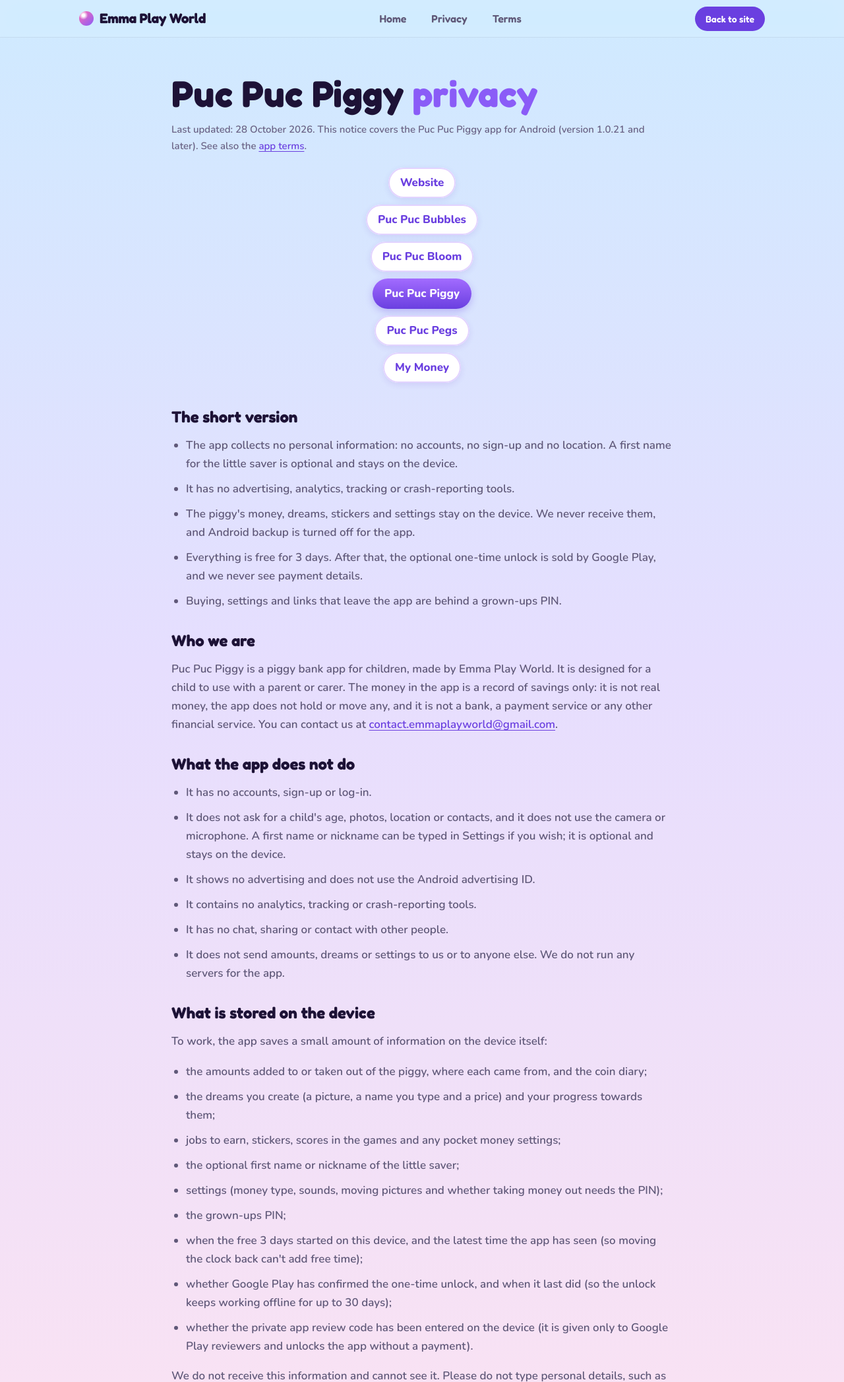
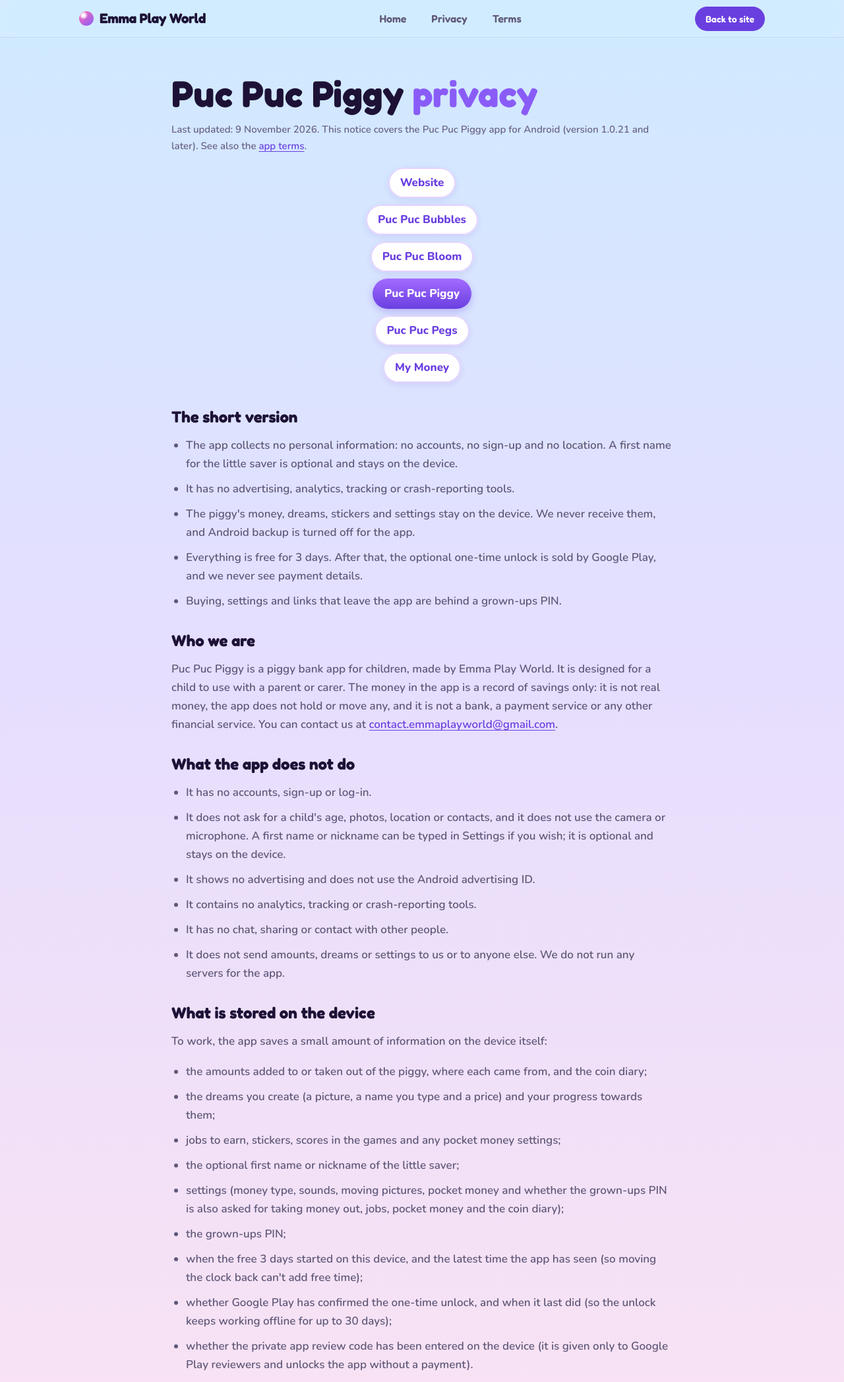
Before and after one commit to ionutcm402-beep/emmaplayworld-site, a plain HTML site: page privacy-piggy.html in a window 1280 px wide. Shown: the top 2094 px of the page at 66% size. Drawn offline with Linux system fonts and the light colour scheme.

Commit message:
Puc Puc Piggy privacy: links list (rating, Pegs) and PIN setting match app 1.0.26
Co-Authored-By: Claude Opus 5.5 <noreply@anthropic.com>
Claude-Session: https://claude.ai/code/session_01JgHM41XbkxisCjR4UrZoFs

```diff
--- a/privacy-piggy.html
+++ b/privacy-piggy.html
@@ -28,7 +28,7 @@
 </div></header>
 <main id="top"><div class="wrap"><article class="legal">
 <h1>Puc Puc Piggy <em>privacy</em></h1>
-<p class="updated">Last updated: 28 October 2026. This notice covers the Puc Puc Piggy app for Android (version 1.0.21 and later). See also the <a href="terms-piggy.html">app terms</a>.</p>
+<p class="updated">Last updated: 9 November 2026. This notice covers the Puc Puc Piggy app for Android (version 1.0.21 and later). See also the <a href="terms-piggy.html">app terms</a>.</p>
 <nav class="pick" aria-label="Choose a privacy notice"><a href="privacy.html#website">Website</a><a href="privacy.html#app">Puc Puc Bubbles</a><a href="privacy-bloom.html">Puc Puc Bloom</a><a href="privacy-piggy.html" aria-current="page">Puc Puc Piggy</a><a href="privacy-pegs.html">Puc Puc Pegs</a><a href="privacy-mymoney.html">My Money</a></nav>
 
 <h2>The short version</h2>
@@ -60,7 +60,7 @@
 <li>the dreams you create (a picture, a name you type and a price) and your progress towards them;</li>
 <li>jobs to earn, stickers, scores in the games and any pocket money settings;</li>
 <li>the optional first name or nickname of the little saver;</li>
-<li>settings (money type, sounds, moving pictures and whether taking money out needs the PIN);</li>
+<li>settings (money type, sounds, moving pictures, pocket money and whether the grown-ups PIN is also asked for taking money out, jobs, pocket money and the coin diary);</li>
 <li>the grown-ups PIN;</li>
 <li>when the free 3 days started on this device, and the latest time the app has seen (so moving the clock back can't add free time);</li>
 <li>whether Google Play has confirmed the one-time unlock, and when it last did (so the unlock keeps working offline for up to 30 days);</li>
@@ -85,7 +85,7 @@
 <p>We do not add any crash-reporting or analytics tools to the app. Like all apps on Google Play, Google may give us general reports about crashes and freezes (“Android vitals”). These are collected by Android from devices whose owners have chosen to share usage and diagnostics with Google, not by the app, and they are handled under <a href="https://policies.google.com/privacy" rel="noopener">Google's privacy policy</a>.</p>
 
 <h2>Links that leave the app</h2>
-<p>Links to our email address, this website, our YouTube channel, Puc Puc Bubbles and Puc Puc Bloom on this website, the app terms and this privacy notice appear only in the grown-ups area and on the Unlock Forever screen, behind the PIN. Opening one leaves the app, and the service you open handles your data under its own policy.</p>
+<p>Links to the app's page on Google Play (to rate it), our email address, this website, our YouTube channel, Puc Puc Bubbles, Puc Puc Pegs and Puc Puc Bloom on this website, the app terms and this privacy notice appear only in the grown-ups area and on the Unlock Forever screen, behind the PIN. Opening one leaves the app, and the service you open handles your data under its own policy.</p>
 
 <h2>Keeping information safe</h2>
 <p>Everything the app saves stays in its own private storage on the device, which Android keeps separate from other apps. We run no servers for the app, so there is no copy on our side to protect or to lose. The app talks to Google Play over Google’s encrypted connection, and payment details never pass through the app or through us. Anyone who can unlock the device and open the app can see what is saved in it, so keep the device locked and use the grown-ups PIN for grown-up areas.</p>
```
